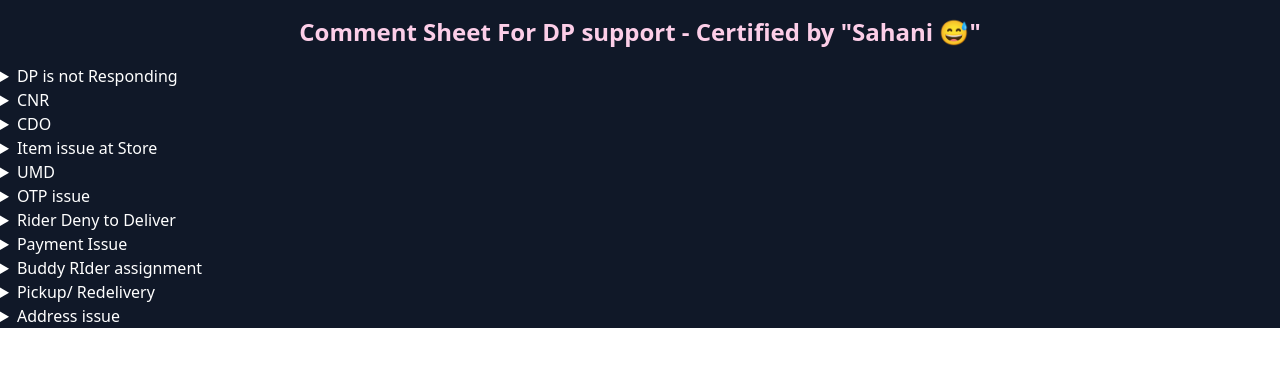
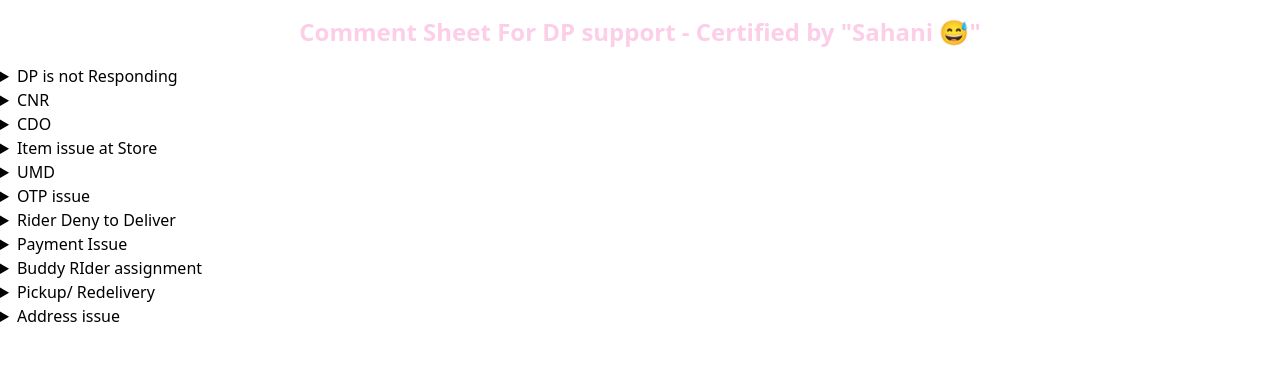
Before and after one commit to Code-with-Sahani/Blinket-DP, a React (Vite) app: page / in a window 1280 px wide. Shown: the top 366 px of the page. Built offline with nearby package versions, Linux system fonts and the light colour scheme.

Commit message:
Update App.jsx

```diff
--- a/src/App.jsx
+++ b/src/App.jsx
@@ -13,7 +13,7 @@ import Item_Issue_At_Store from './Components/Item_Issue_At_Store'
 
 const App = () => {
   return (
-    <div className='max-h-screen w-full bg-gray-900 text-white'>
+    <div >
       <header className=' p-4 text-pink-200 text-center text-2xl font-semibold' >Comment Sheet For DP support - Certified by "Sahani 	&#128517;"</header>
       <details>
         <summary>DP is not Responding</summary>
```
